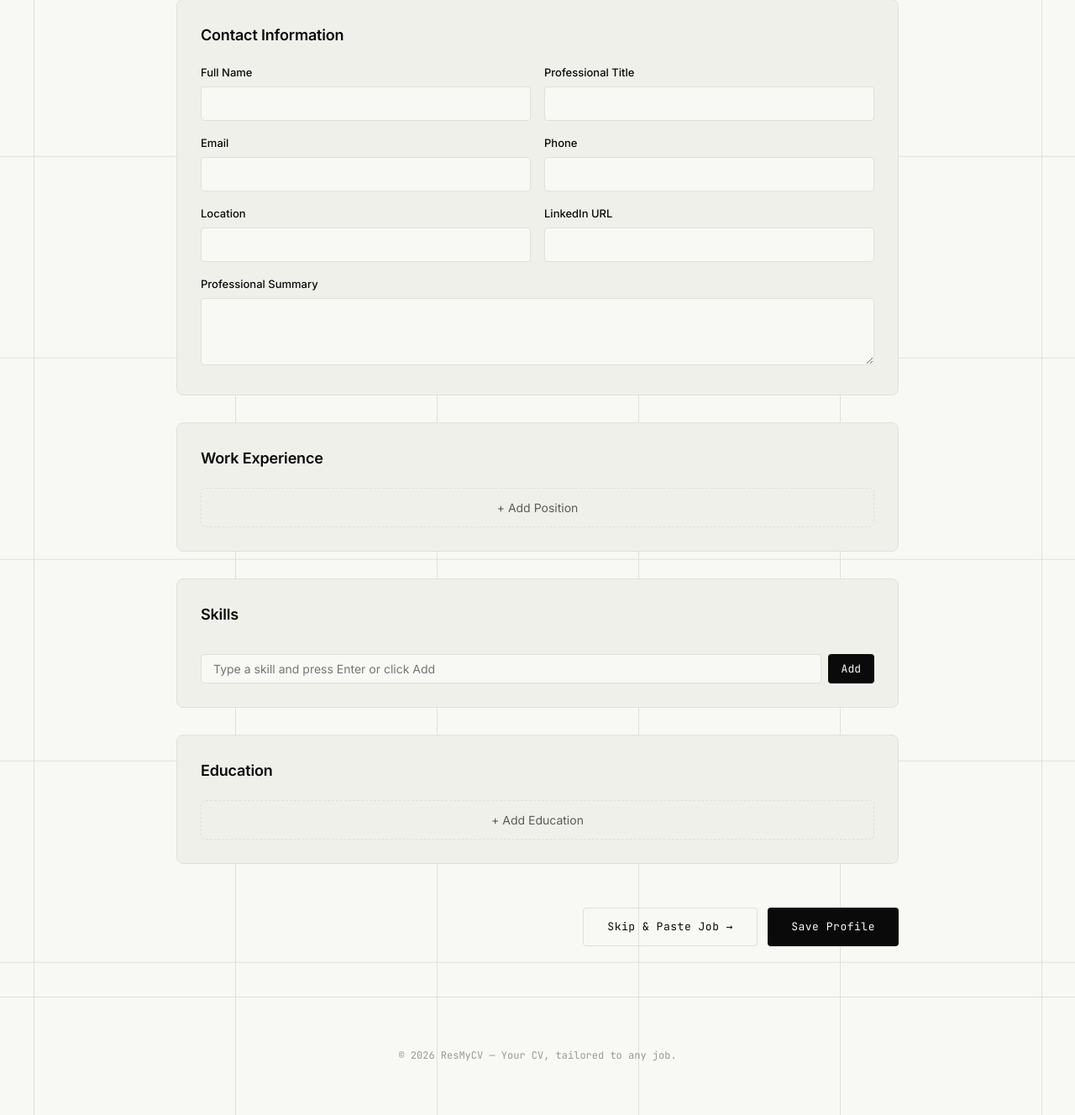
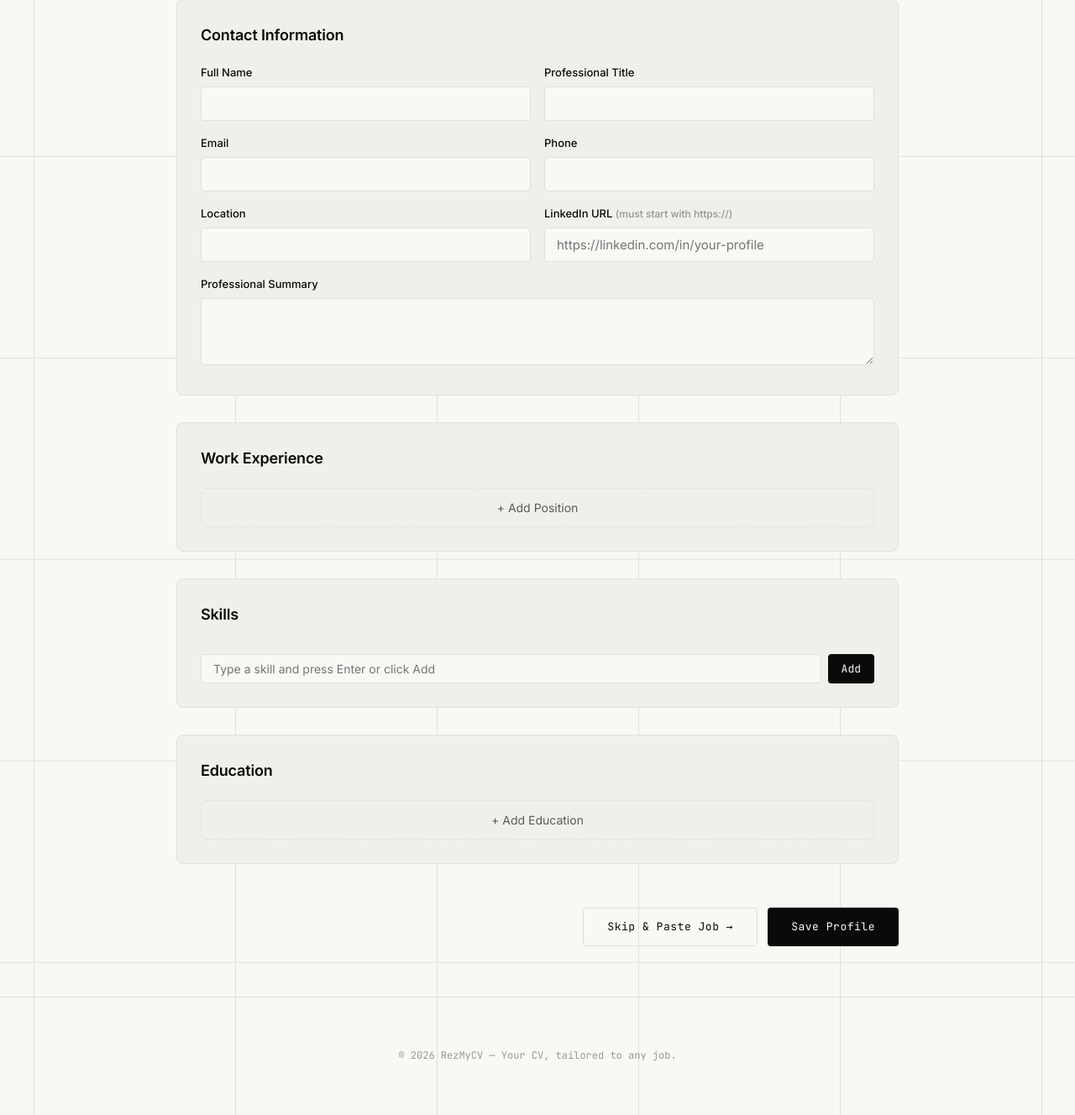
Before and after one commit to ncik8/TailorMyCV, a Flask app: page /cv/edit-profile in a window 1280 px wide. Shown: the part 236-1564 px from the top of the page at 84% size. Run offline with Flask 3, Linux system fonts and the light colour scheme.

Commit message:
Fix: LinkedIn URL hint + footer RezMyCV spelling

```diff
--- a/templates/base.html
+++ b/templates/base.html
@@ -398,7 +398,7 @@
     {% block footer %}
     <footer class="footer">
         <div class="container">
-            <p>&copy; 2026 ResMyCV — Your CV, tailored to any job.</p>
+            <p>&copy; 2026 RezMyCV — Your CV, tailored to any job.</p>
         </div>
     </footer>
     {% endblock %}
--- a/templates/edit_profile.html
+++ b/templates/edit_profile.html
@@ -428,8 +428,8 @@
                     <input type="text" id="location" name="location" value="{{ profile.location or '' }}">
                 </div>
                 <div class="form-group">
-                    <label for="linkedin">LinkedIn URL</label>
-                    <input type="url" id="linkedin" name="linkedin" value="{{ profile.linkedin or '' }}">
+                    <label for="linkedin">LinkedIn URL <span style="font-size: 12px; color: rgba(10,10,10,.4);">(must start with https://)</span></label>
+                    <input type="url" id="linkedin" name="linkedin" value="{{ profile.linkedin or '' }}" placeholder="https://linkedin.com/in/your-profile">
                 </div>
             </div>
             <div class="form-group">
```
